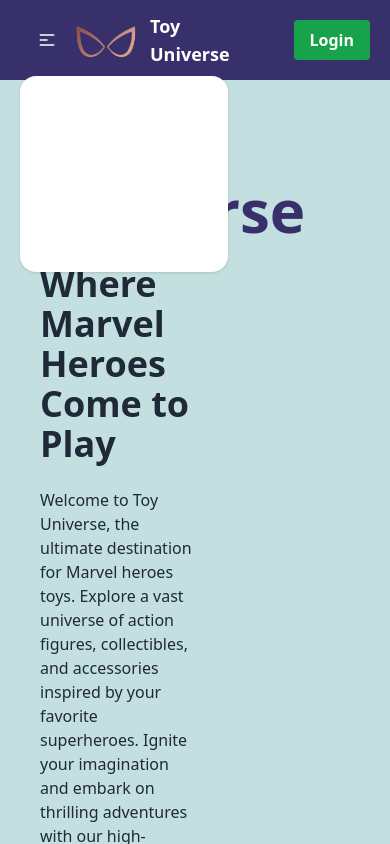
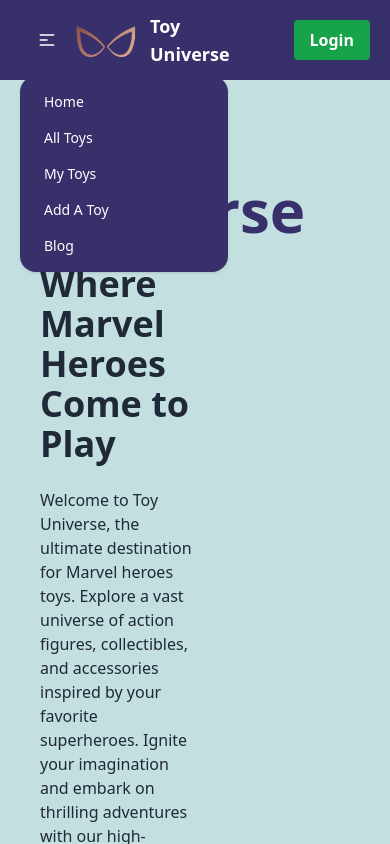
Before and after one commit to alaminhossa1n/toy-universe-client, a React (Vite) app: page / in a window 390 px wide. Both pictures are taken after a click on the label 47 px from the left and 40 px from the top of the page. Shown: the top 844 px of the page. Built offline with nearby package versions, Linux system fonts and the light colour scheme; no server answers.

Commit message:
dropdown bg fix

```diff
--- a/src/Pages/Shared/NavBar.jsx
+++ b/src/Pages/Shared/NavBar.jsx
@@ -30,7 +30,7 @@
                     <label tabIndex={0} className="btn btn-ghost lg:hidden">
                         <svg xmlns="http://www.w3.org/2000/svg" className="h-5 w-5" fill="none" viewBox="0 0 24 24" stroke="currentColor"><path strokeLinecap="round" strokeLinejoin="round" strokeWidth="2" d="M4 6h16M4 12h8m-8 6h16" /></svg>
                     </label>
-                    <ul tabIndex={0} className="menu menu-compact dropdown-content mt-3 p-2 shadow bg-base-100 rounded-box w-52">
+                    <ul tabIndex={0} className="menu menu-compact dropdown-content mt-3 p-2 shadow bg-[#37306B] rounded-box w-52">
                         {navItems}
                     </ul>
                 </div>
```
